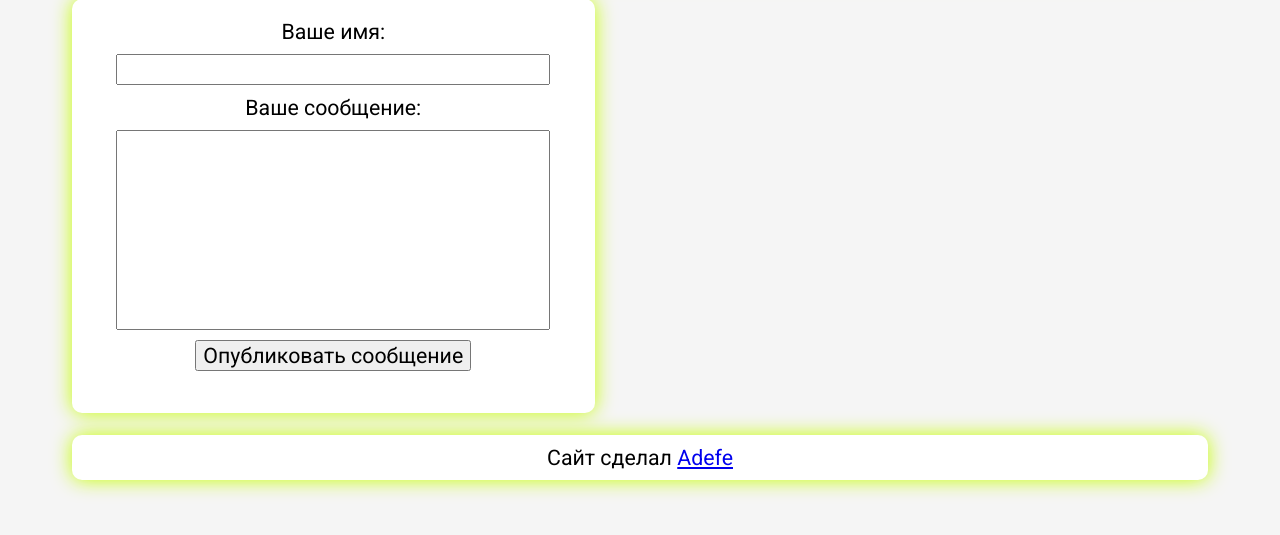
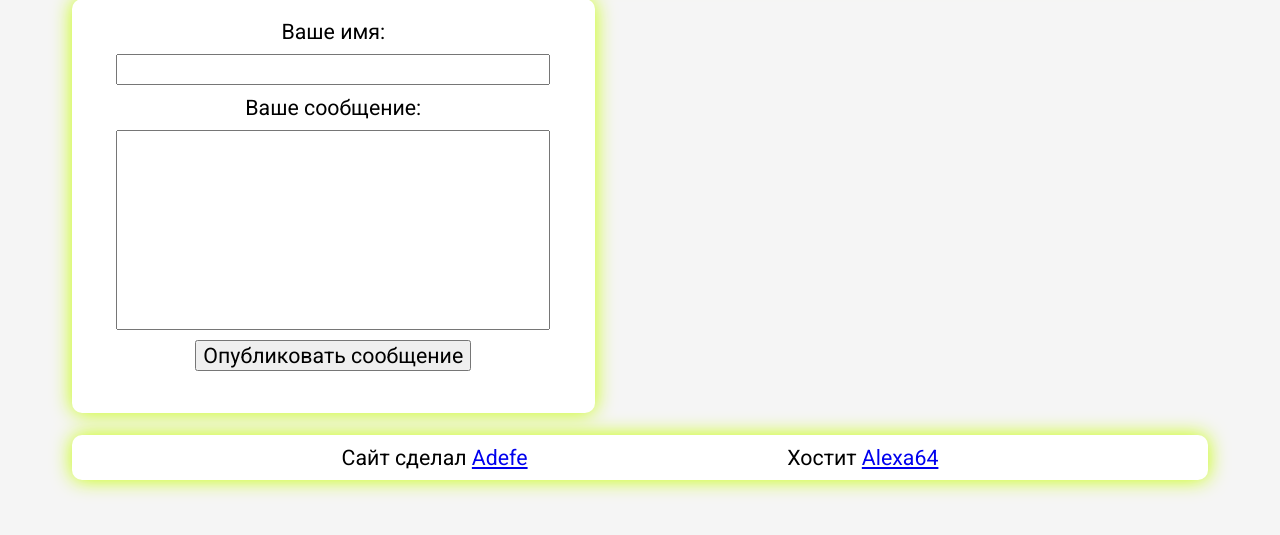
Before and after one commit to Adefey/DjangoNginxGunicornDockers, a Django app: page / in a window 1280 px wide. Shown: the part 162-697 px from the top of the page. Run offline with Django 4.2, Linux system fonts and the light colour scheme; data that the repository does not hold is empty; parts of the project's set-up code (start-up, migrations or seed data) failed here and were passed over.

Commit message:
Add Alexa64

```diff
--- a/guestbook/guestbookapp/templates/base.html
+++ b/guestbook/guestbookapp/templates/base.html
@@ -21,8 +21,8 @@
         </main>
         <footer>
              <div class="fancy_div flexer">
-                <p>Сайт сделал <a href="https://vk.com/adefe">Adefe</a></p>
-            </div>
+                <p>Сайт сделал <a href="https://vk.com/adefe">Adefe</a></p> <p>Хостит <a href="https://vk.com/alexa64">Alexa64</a></p>
+             </div>
         </footer>
     </body>
 </html>
```
